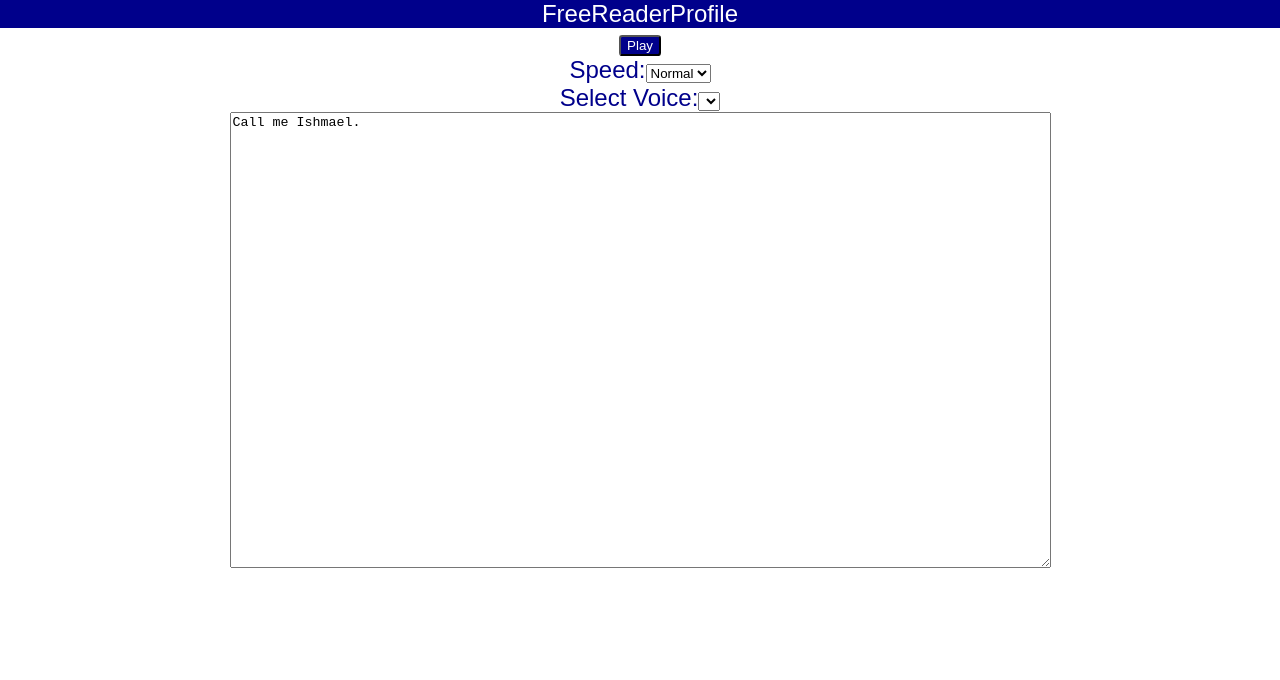
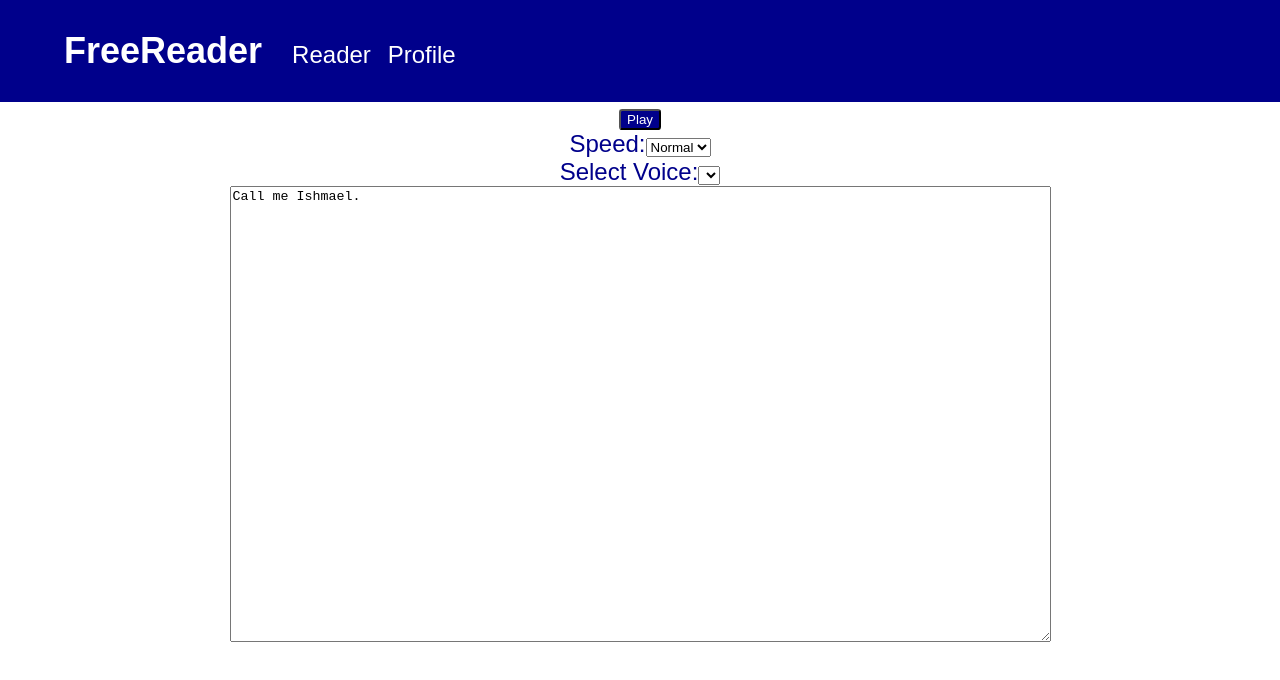
Before and after one commit to blindbane/text-to-speech, a React (Create React App) app: page / in a window 1280 px wide. Shown: the top 680 px of the page. Built offline with nearby package versions, Linux system fonts and the light colour scheme.

Commit message:
(feat) Title component added

```diff
--- a/public/index.html
+++ b/public/index.html
@@ -1,5 +1,6 @@
 <!doctype html>
 <html lang="en">
+
 <head>
   <meta charset="utf-8">
   <meta name="viewport" content="width=device-width, initial-scale=1, shrink-to-fit=no">
@@ -19,8 +20,9 @@
       work correctly both with client-side routing and a non-root public URL.
       Learn how to configure a non-root public URL by running `npm run build`.
     -->
-    <title>React App</title>
+  <title>FreeReader</title>
 </head>
+
 <body>
   <noscript>
     You need to enable JavaScript to run this app.
@@ -37,4 +39,5 @@
       To create a production bundle, use `npm run build` or `yarn build`.
     -->
 </body>
+
 </html>
--- a/src/components/Nav/Nav.css
+++ b/src/components/Nav/Nav.css
@@ -1,8 +1,12 @@
 .Nav {
+  text-align: left;
+  padding-left: 5%;
+  padding-right: 5%;
   background-color: darkblue;
 }
 
 .Nav__link {
   color: #fff;
   text-decoration: none;
+  padding-right: 0.7em;
 }
--- a/src/components/Nav/Nav.js
+++ b/src/components/Nav/Nav.js
@@ -1,11 +1,13 @@
 import React from 'react';
 import { Link } from 'react-router-dom';
+import Title from './Title';
 import './Nav.css';
 
 const Nav = () => (
   <nav className="Nav">
+    <Title />
     <Link className="Nav__link" to="/">
-      FreeReader
+      Reader
     </Link>
     <Link className="Nav__link" to="/profile">
       Profile
--- /dev/null
+++ b/src/components/Nav/Title.css
@@ -0,0 +1,5 @@
+.Title {
+  display: inline-block;
+  color: #fff;
+  padding-right: 30px;
+}
--- /dev/null
+++ b/src/components/Nav/Title.js
@@ -0,0 +1,9 @@
+import React from 'react';
+import { Link } from 'react-router-dom';
+import './Title.css';
+
+const Title = () => {
+  return <h1 className="Title">FreeReader</h1>;
+};
+
+export default Title;
```
Lines whose indentation alone changed are shown as unchanged.
